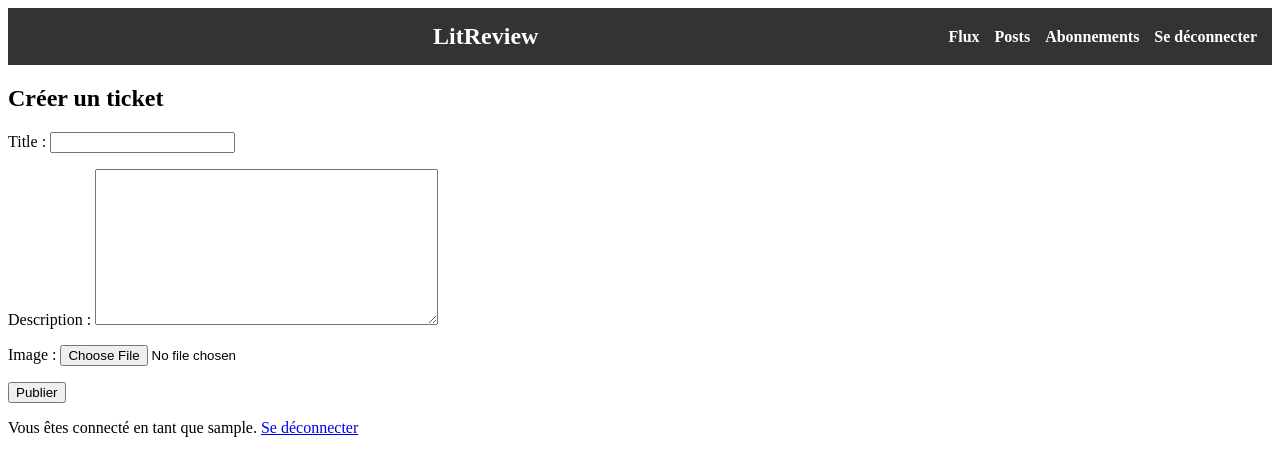
After one commit to annelsopenclassrooms/Projet_09, a Django app: page /ticket-post/ in a window 1280 px wide. The commit adds this page. Shown: the top 476 px of the page. Run offline with Django 5.2, Linux system fonts and the light colour scheme; the visitor is signed in with stand-in values (Sample User, id 1).

Commit message:
creation de ticket ok

```diff
--- a/litreview/authentication/forms.py
+++ b/litreview/authentication/forms.py
@@ -9,15 +9,9 @@ class LoginForm(forms.Form):
     password = forms.CharField(max_length=63, widget=forms.PasswordInput, label='Mot de passe')
 
 
-
-
-
-
-
 class SignupForm(UserCreationForm):
 
     class Meta(UserCreationForm.Meta):
 
         model = get_user_model()
-
         fields = ('username', 'email', 'first_name', 'last_name')
--- a/litreview/litreview/settings.py
+++ b/litreview/litreview/settings.py
@@ -127,3 +127,6 @@ DEFAULT_AUTO_FIELD = 'django.db.models.BigAutoField'
 AUTH_USER_MODEL = 'authentication.User'
 
 LOGIN_URL = 'login'
+
+MEDIA_URL = '/media/'
+MEDIA_ROOT = BASE_DIR.joinpath('media/')
--- a/litreview/litreview/urls.py
+++ b/litreview/litreview/urls.py
@@ -20,10 +20,27 @@ from django.urls import path
 import authentication.views
 import reviews.views
 
+from django.conf import settings
+from django.conf.urls.static import static
+
+import reviews.views
+
+
+
+
 urlpatterns = [
     path('admin/', admin.site.urls),
     path('', authentication.views.login_page, name='login'),
     path('logout/', authentication.views.logout_user, name='logout'),
     path('home/', reviews.views.home, name='home'),
     path('signup/', authentication.views.signup_page, name='signup'),
+    path('ticket-post/', reviews.views.post_ticket, name='post_ticket'),
+    path('flux/', reviews.views.flux, name='flux'),
+    path('posts/', reviews.views.posts, name='posts'),
+    path('abonnements/', reviews.views.abonnements, name='abonnements'),
+    path('logout/', reviews.views.logout_view, name='logout'),
 ]
+
+if settings.DEBUG:
+    urlpatterns += static(
+        settings.MEDIA_URL, document_root=settings.MEDIA_ROOT)
--- /dev/null
+++ b/litreview/reviews/forms.py
@@ -0,0 +1,9 @@
+# blog/forms.py
+from django import forms
+
+from . import models
+
+class TicketForm(forms.ModelForm):
+    class Meta:
+        model = models.Ticket
+        fields = ['title', 'description', 'image']
--- /dev/null
+++ b/litreview/reviews/templates/reviews/post-ticket.html
@@ -0,0 +1,9 @@
+{% extends 'base.html' %}
+{% block content %}
+    <h2>Créer un ticket</h2>
+    <form method="post" enctype="multipart/form-data">
+        {{ form.as_p }}
+        {% csrf_token %}
+        <button type="submit" >Publier</button>
+    </form>
+{% endblock content %}
--- a/litreview/reviews/views.py
+++ b/litreview/reviews/views.py
@@ -1,16 +1,45 @@
 from django.shortcuts import render
 
 # Create your views here.
+from django.contrib.auth.decorators import login_required
+
+from django.shortcuts import redirect, render
+from . import forms
+from . import models
+
+@login_required
+
+def home(request):
+    tickets = models.Ticket.objects.all()
+    return render(request, 'reviews/home.html', context={'tickets': tickets})
 
 
 
 
-from django.contrib.auth.decorators import login_required
+@login_required
+def post_ticket(request):
+    form = forms.TicketForm()
+    if request.method == 'POST':
+        form = forms.TicketForm(request.POST, request.FILES)
+        if form.is_valid():
+            ticket = form.save(commit=False)
+            # set the uploader to the user before saving the model
+            ticket.user = request.user
+            # now we can save
+            ticket.save()
+            return redirect('home')
+    return render(request, 'reviews/post-ticket.html', context={'form': form})
 
 
 
-@login_required
+def flux(request):
+    pass
 
-def home(request):
+def posts(request):
+    pass
 
-    return render(request, 'reviews/home.html')
+def abonnements(request):
+    pass
+
+def logout_view(request):
+    pass
--- a/litreview/templates/base.html
+++ b/litreview/templates/base.html
@@ -1,13 +1,58 @@
-# templates/base.html
-<html>
-    <head>
-        <title>LitReview</title>
-    </head>
-    <body>
-        <h1>LitReview</h1>
-        {% block content %}{% endblock content %}
+
+
+<!DOCTYPE html>
+<html lang="fr">
+<head>
+    <meta charset="UTF-8">
+    <meta name="viewport" content="width=device-width, initial-scale=1.0">
+    <title>{% block title %}LitReview{% endblock %}</title>
+    <style>
+        .navbar {
+            background-color: #333;
+            color: white;
+            padding: 15px;
+            display: flex;
+            justify-content: space-between;
+            align-items: center;
+        }
+        .navbar .logo {
+            font-size: 24px;
+            font-weight: bold;
+            text-align: center;
+            flex: 1;
+        }
+        .navbar .nav-links {
+            display: flex;
+            gap: 15px;
+        }
+        .navbar a {
+            color: white;
+            text-decoration: none;
+            font-weight: bold;
+        }
+        .navbar a:hover {
+            text-decoration: underline;
+        }
+    </style>
+</head>
+<body>
+    <header class="navbar">
+        <div class="logo">LitReview</div>
         {% if user.is_authenticated %}
-            <p>Vous êtes connecté en tant que {{ request.user }}. <a href="{% url 'logout' %}">Se déconnecter</a></p>
+            <nav class="nav-links">
+                <a href="{% url 'flux' %}">Flux</a>
+                <a href="{% url 'posts' %}">Posts</a>
+                <a href="{% url 'abonnements' %}">Abonnements</a>
+                <a href="{% url 'logout' %}">Se déconnecter</a>
+            </nav>
         {% endif %}
-    </body>
+    </header>
+
+    <main>
+        {% block content %}{% endblock %}
+    </main>
+    {% if user.is_authenticated %}
+    <p>Vous êtes connecté en tant que {{ request.user }}. <a href="{% url 'logout' %}">Se déconnecter</a></p>
+{% endif %}
+</body>
 </html>
```
Also changed, not shown: litreview/reviews/templates/reviews/home.html (+15 -0 lines), litreview/media/wallpapersden.com_mass-effect-2023_3840x1641.jpg (added).
